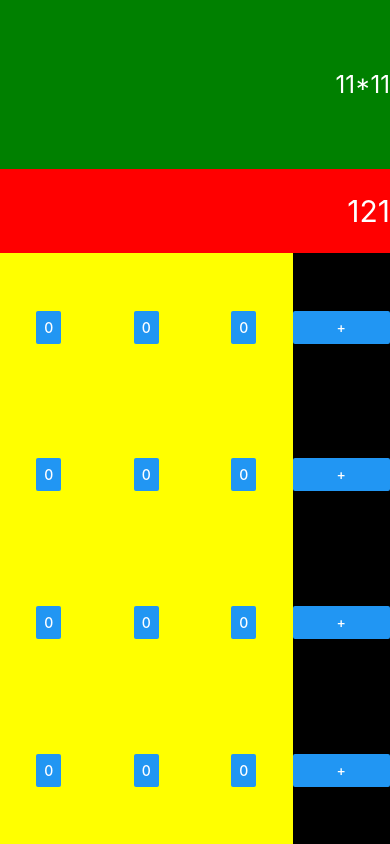
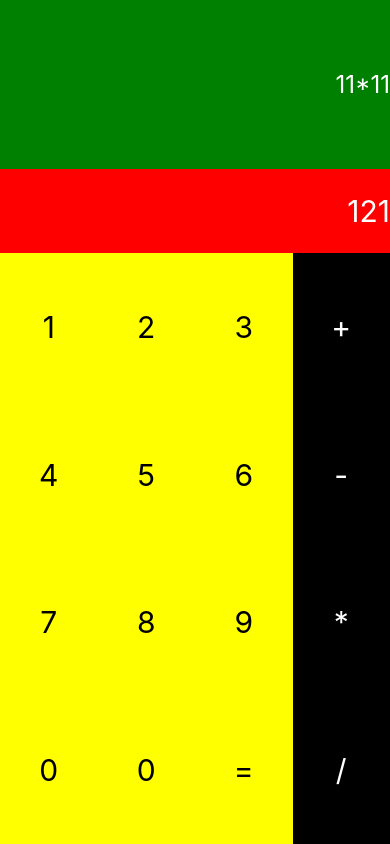
Before and after one commit to Kavit900/react-native-calculator, a React Native app: screen / in a window 390 px wide. Built offline with nearby package versions, Linux system fonts and the light colour scheme.

Commit message:
added looping logic to display numbers and operations

```diff
--- a/App.js
+++ b/App.js
@@ -11,7 +11,8 @@
   StyleSheet,
   Text,
   View,
-  Button
+  Button,
+  TouchableOpacity
 } from 'react-native';
 
 export default class App extends Component {
@@ -22,6 +23,30 @@
   }
 
   render() {
+    let nums =[[1,2,3], [4,5,6], [7,8,9], [0,0,'=']];
+    let rows = [];
+    for(let i=0; i<4; i++) {
+      let row = [];
+      for(let j=0; j<3; j++) {
+        row.push(
+          <TouchableOpacity style={styles.btn}>
+            <Text style={styles.btnText}>{nums[i][j]}</Text>
+          </TouchableOpacity>
+        );
+      }
+      rows.push(<View style={styles.row}>{row}</View>)
+    }
+
+    let operations = ['+', '-', '*', '/'];
+    let ops = [];
+    for(let i=0; i<4; i++) {
+      ops.push(
+        <TouchableOpacity style={styles.btn}>
+          <Text style={[styles.btnText, styles.white]}>{operations[i]}</Text>
+        </TouchableOpacity>
+      );
+    }
+
     return (
       <View style={styles.container}>
         <View style={styles.calculation}>
@@ -32,32 +57,10 @@
         </View>
         <View style={styles.buttons}>
           <View style={styles.numbers}>
-              <View style={styles.row}>
-                <Button title="0" />
-                <Button title="0" />
-                <Button title="0" />
-              </View>
-              <View style={styles.row}>
-                <Button title="0" />
-                <Button title="0" />
-                <Button title="0" />
-              </View>
-              <View style={styles.row}>
-                <Button title="0" />
-                <Button title="0" />
-                <Button title="0" />
-              </View>
-              <View style={styles.row}>
-                <Button title="0" />
-                <Button title="0" />
-                <Button title="0" />
-              </View>
+              {rows}
           </View>
           <View style={styles.operations}>
-            <Button title="+" />
-            <Button title="+" />
-            <Button title="+" />
-            <Button title="+" />
+            {ops}
           </View>
         </View>
       </View>
@@ -72,6 +75,18 @@
   resultText: {
     fontSize: 30,
     color: 'white'
+  },
+  btnText: {
+    fontSize: 30
+  },
+  white: {
+    color: 'white'
+  },
+  btn: {
+    flex: 1,
+    alignItems: 'center',
+    alignSelf: 'stretch',
+    justifyContent: 'center'
   },
   calculationText: {
     fontSize: 24,
```
